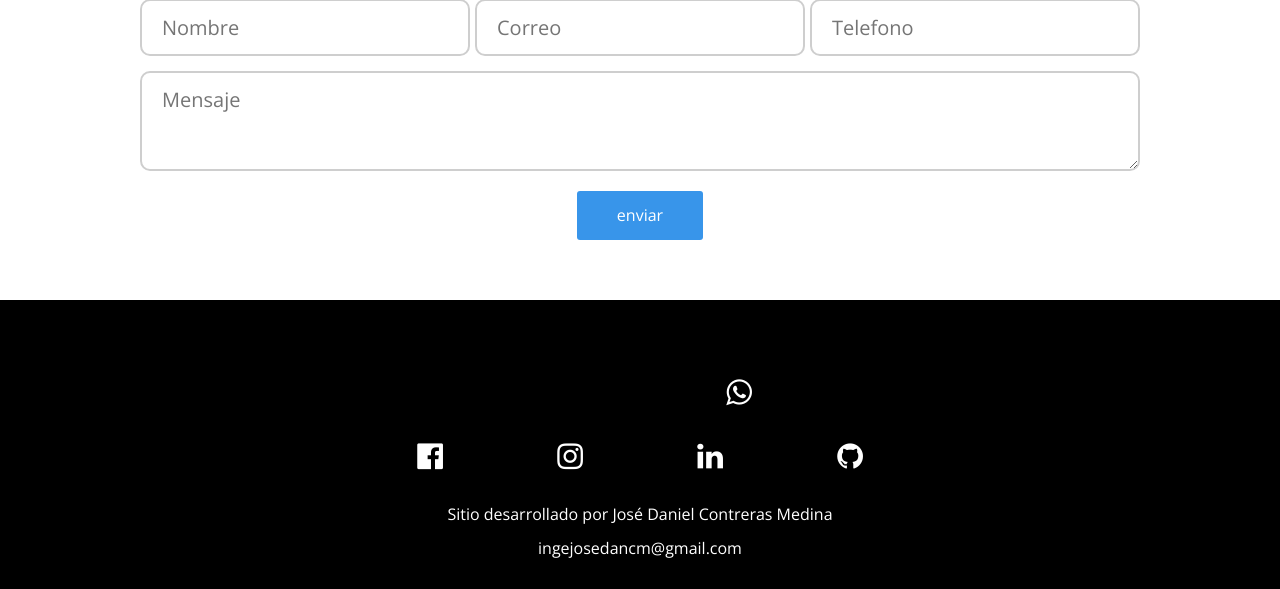
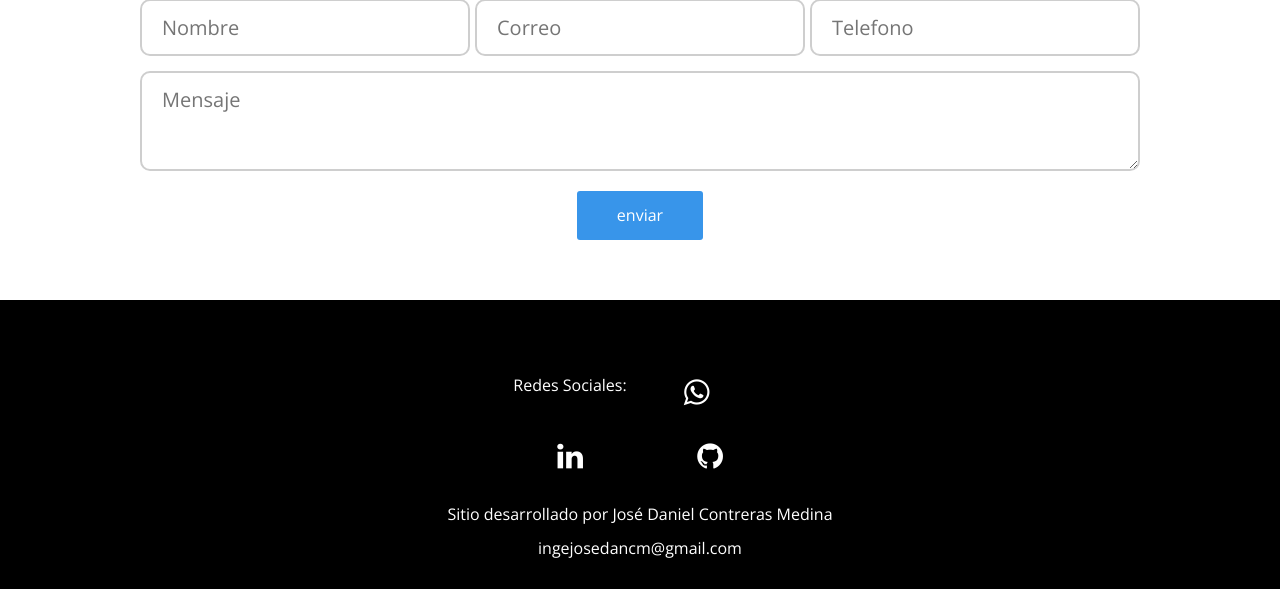
Before and after one commit to joseDanCM1995A/portafolio, a PHP site: page / in a window 1280 px wide. Shown: the part 2252-2841 px from the top of the page. Run offline with PHP 8.4, Linux system fonts and the light colour scheme.

Commit message:
arreglando redes sociales

```diff
--- a/css/estilos.css
+++ b/css/estilos.css
@@ -275,6 +275,11 @@
 
 /*REDES SOCIALES - FOOTER*/
 
+footer .redessociales .lol {
+    color: white;
+    font-size: bold;
+}
+
 footer .redessociales {
     background: #000;
     padding-top: 60px;
--- a/index.html
+++ b/index.html
@@ -219,11 +219,10 @@
 
         <section class="redessociales">
             <div class="contenedor">
-                Contactame directamente: <a href="https://wa.me/5217225949634?text=Me%20gustaria%20ponerme%20en%20contacto%20con%20usted" class="whats" target="_blank"><i class="fa fa-whatsapp" aria-hidden="true"></i></a>
+                <p class="lol"> Redes Sociales: </p>
+                <a href="https://wa.me/5217225949634?text=Me%20gustaria%20ponerme%20en%20contacto%20con%20usted" class="whats" target="_blank"><i class="fa fa-whatsapp" aria-hidden="true"></i></a>
             </div>
             <div class="contenedor">
-                <a href="https://www.facebook.com/profile.php?id=100033817641988" class="fb"><i class="fa fa-facebook-official" aria-hidden="true"></i></a>
-                <a href="https://www.instagram.com/dan_medina._/?hl=es-la" class="inst"><i class="fa fa-instagram" aria-hidden="true"></i></a>
                 <a href="https://www.linkedin.com/in/jos%C3%A9-contreras-28013b192/" class="lnk"><i class="fa fa-linkedin" aria-hidden="true"></i></a>
                 <a href="https://github.com/joseDanCM1995A" class="githubb"><i class="fa fa-github" aria-hidden="true"></i></a>
             </div>
```
